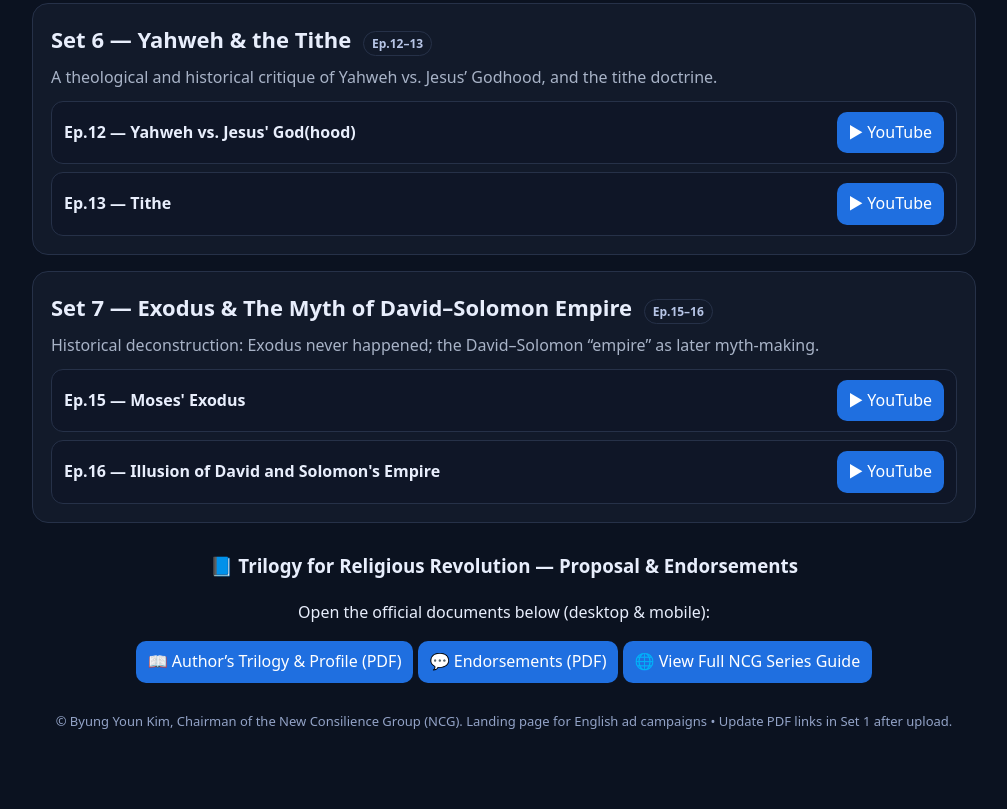
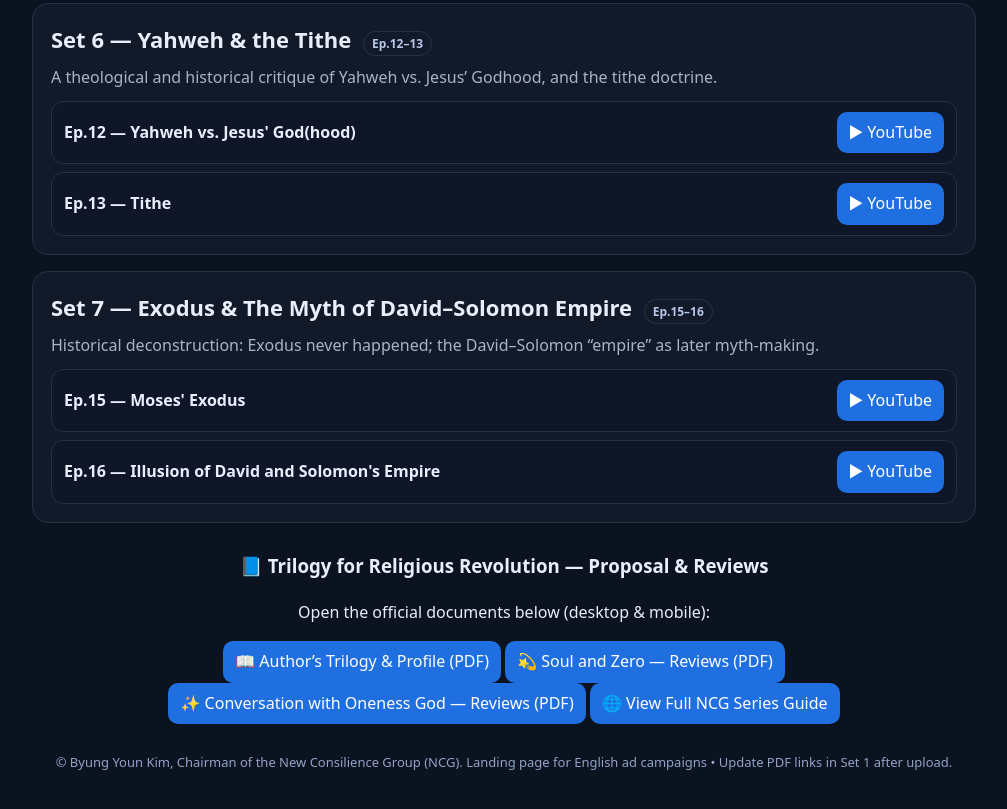
Before and after one commit to BYKim5710/NCG_Series_Guide_EN, a plain HTML site: page NCG_Series_Guide_EN_Ads.html in a window 1280 px wide. Shown: the part 1744-2553 px from the top of the page, without its empty margins (136-1143 px from the left). Before the commit the page ends 2512 px from the top, so only its background shows below. Drawn offline with Linux system fonts and the light colour scheme.

Commit message:
Update NCG_Series_Guide_EN_Ads.html

```diff
--- a/NCG_Series_Guide_EN_Ads.html
+++ b/NCG_Series_Guide_EN_Ads.html
@@ -144,18 +144,28 @@
       </ul>
     </section>
 
-   <!-- === Trilogy for Religious Revolution : fixed links (Proposal & Endorsements) === -->
+  <!-- === Trilogy for Religious Revolution : fixed links (Proposal & Reviews) === -->
 <section id="proposal-links" class="card" style="margin-top:28px; text-align:center;">
-  <h3>📘 Trilogy for Religious Revolution — Proposal & Endorsements</h3>
+  <h3>📘 Trilogy for Religious Revolution — Proposal & Reviews</h3>
   <p class="lead">Open the official documents below (desktop & mobile):</p>
 
   <div class="btn-row">
-    <a class="btn" href="https://bykim5710.github.io/series/NCG_Series_Guide_EN/Author_Trilogy_Profile.pdf" target="_blank" rel="noopener">
-  <span style="margin-right:4px;">📖</span>Author’s Trilogy &amp; Profile (PDF)
-</a>
-    <a class="btn" href="https://bykim5710.github.io/series/NCG_Series_Guide_EN/Endorsements.pdf" target="_blank" rel="noopener">
-      💬 Endorsements (PDF)
+    <!-- Author’s Trilogy & Profile -->
+    <a class="btn" href="https://bykim5710.github.io/NCG_Series_Guide_EN/religious-revolution-trilogy_en.pdf" target="_blank" rel="noopener">
+      📖 Author’s Trilogy &amp; Profile (PDF)
     </a>
+
+    <!-- Soul and Zero Reviews -->
+    <a class="btn" href="https://bykim5710.github.io/NCG_Series_Guide_EN/soul-and-zero-review_en.pdf" target="_blank" rel="noopener">
+      💫 Soul and Zero — Reviews (PDF)
+    </a>
+
+    <!-- Conversation with Oneness God Reviews -->
+    <a class="btn" href="https://bykim5710.github.io/NCG_Series_Guide_EN/oneness-god-review_en.pdf" target="_blank" rel="noopener">
+      ✨ Conversation with Oneness God — Reviews (PDF)
+    </a>
+
+    <!-- View Full NCG Series -->
     <a class="btn" href="https://bykim5710.github.io/series/" target="_blank" rel="noopener">
       🌐 View Full NCG Series Guide
     </a>
```
